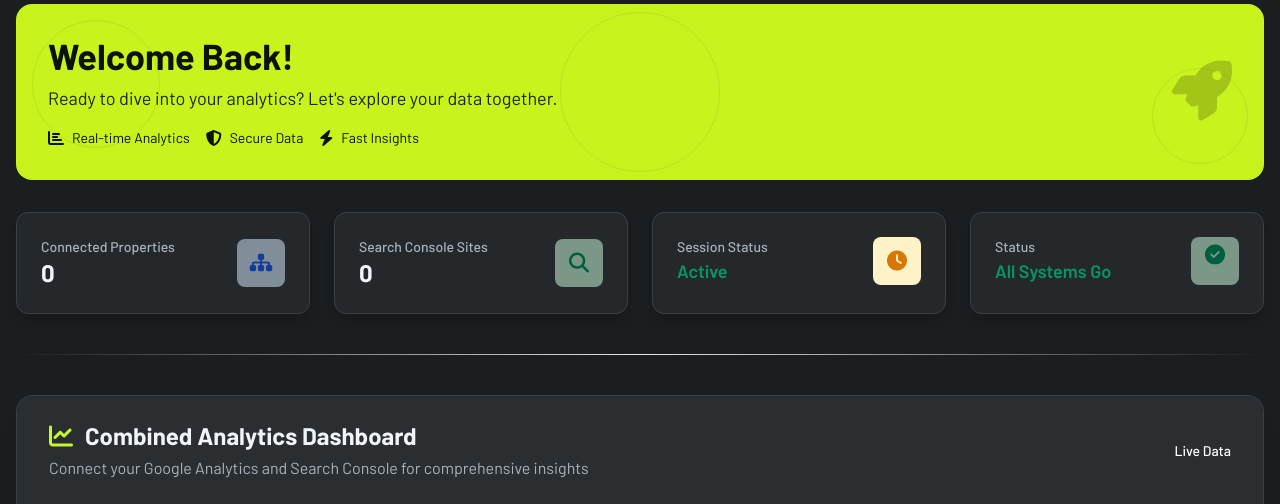
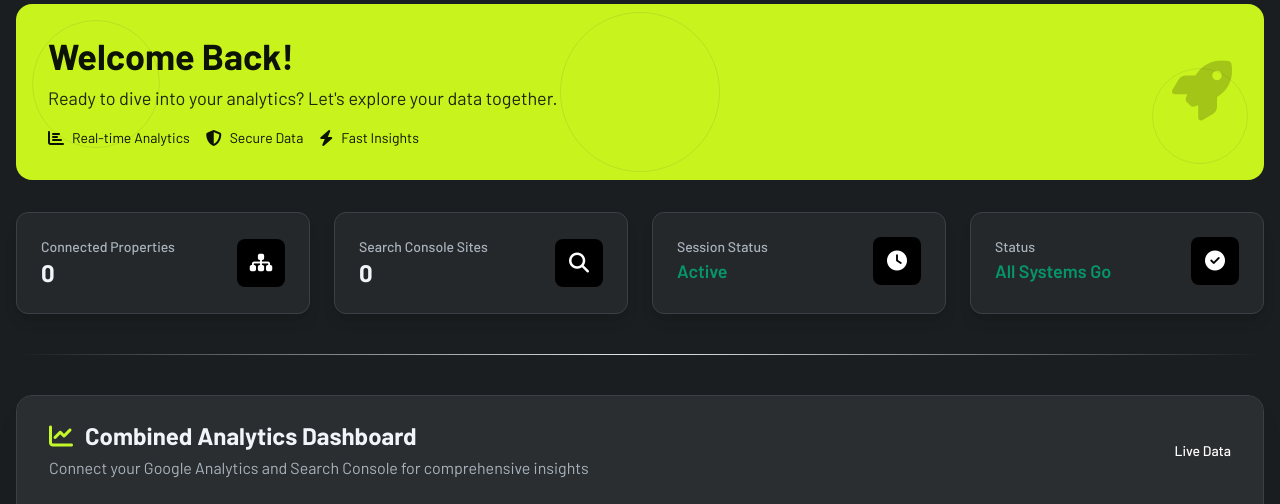
Before and after one commit to Digirocket-Technologies-Pvt-Ltd/ReportingApp, a Flask app: template templates/dashboard.html in a window 1280 px wide. Shown: the part 110-614 px from the top of the page. Run offline with Flask 3, Linux system fonts and the light colour scheme; the template is opened without the code that fills it, so the values that code supplies are empty.

Commit message:
Dashboard stat cards: black icon boxes + white icons (no color)
The four stat cards under the welcome banner (Connected Properties,
Search Console Sites, Session Status, Status) each had a colored
icon tile (blue / green / yellow / green) with a matching coloured
glyph. Per the user, removed all the colour:

- bg-blue-100   -> bg-black,  text-blue-600   -> text-white
- bg-green-100  -> bg-black,  text-green-600  -> text-white  (Search)
- bg-yellow-100 -> bg-black,  text-yellow-600 -> text-white
- bg-green-100  -> bg-black,  text-green-600  -> text-white  (Status)

Also dropped the .icon-bounce animation on the last one for a calmer,
more professional look. The card text (Active / All Systems Go etc.)
is untouched -- only the icon tiles changed. Applies to both admin
and client dashboards since both render dashboard.html.

Co-Authored-By: Claude Opus 4.7 (1M context) <noreply@anthropic.com>

```diff
--- a/templates/dashboard.html
+++ b/templates/dashboard.html
@@ -426,8 +426,8 @@
                         <p class="text-sm font-medium text-gray-600">Connected Properties</p>
                         <p class="text-2xl font-bold text-gray-900" id="propertiesCount">--</p>
                     </div>
-                    <div class="w-12 h-12 bg-blue-100 rounded-lg flex items-center justify-center">
-                        <i class="fas fa-sitemap text-blue-600 text-xl"></i>
+                    <div class="w-12 h-12 bg-black rounded-lg flex items-center justify-center">
+                        <i class="fas fa-sitemap text-white text-xl"></i>
                     </div>
                 </div>
             </div>
@@ -438,8 +438,8 @@
                         <p class="text-sm font-medium text-gray-600">Search Console Sites</p>
                         <p class="text-2xl font-bold text-gray-900" id="sitesCount">--</p>
                     </div>
-                    <div class="w-12 h-12 bg-green-100 rounded-lg flex items-center justify-center">
-                        <i class="fas fa-search text-green-600 text-xl"></i>
+                    <div class="w-12 h-12 bg-black rounded-lg flex items-center justify-center">
+                        <i class="fas fa-search text-white text-xl"></i>
                     </div>
                 </div>
             </div>
@@ -450,8 +450,8 @@
                         <p class="text-sm font-medium text-gray-600">Session Status</p>
                         <p class="text-lg font-semibold text-green-600" id="sessionStatus">Active</p>
                     </div>
-                    <div class="w-12 h-12 bg-yellow-100 rounded-lg flex items-center justify-center">
-                        <i class="fas fa-clock text-yellow-600 text-xl"></i>
+                    <div class="w-12 h-12 bg-black rounded-lg flex items-center justify-center">
+                        <i class="fas fa-clock text-white text-xl"></i>
                     </div>
                 </div>
             </div>
@@ -462,8 +462,8 @@
                         <p class="text-sm font-medium text-gray-600">Status</p>
                         <p class="text-lg font-semibold text-green-600">All Systems Go</p>
                     </div>
-                    <div class="w-12 h-12 bg-green-100 rounded-lg flex items-center justify-center">
-                        <i class="fas fa-check-circle text-green-600 text-xl icon-bounce"></i>
+                    <div class="w-12 h-12 bg-black rounded-lg flex items-center justify-center">
+                        <i class="fas fa-check-circle text-white text-xl"></i>
                     </div>
                 </div>
             </div>
```
